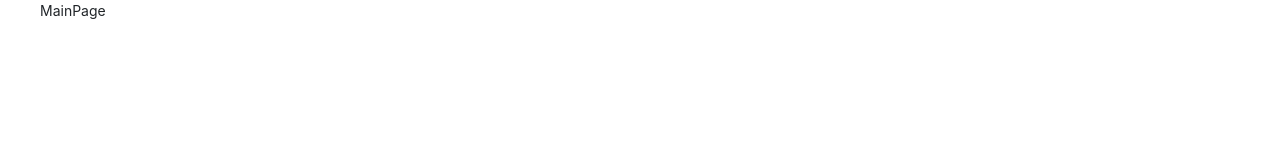
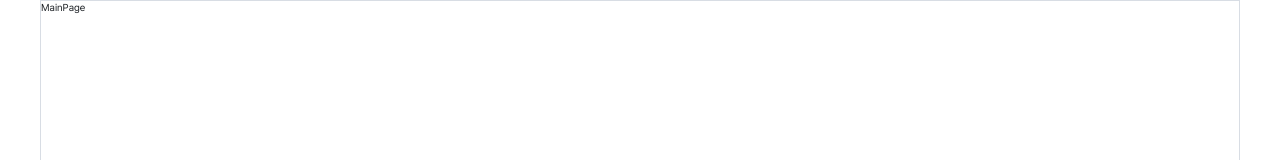
Before and after one commit to CH4MD0M/holyseed-sports-day, a Next.js app: page / in a window 1280 px wide. Shown: the top 160 px of the page. Built offline with nearby package versions, Linux system fonts and the light colour scheme.

Commit message:
chore: pretendard 폰트 적용

```diff
--- a/src/app/globals.css
+++ b/src/app/globals.css
@@ -5,23 +5,15 @@
 }
 
 html {
-  font-size: 14px;
-  -webkit-text-size-adjust: 100%;
-  -moz-text-size-adjust: 100%;
-  -ms-text-size-adjust: 100%;
+  font-size: 62.5%;
 }
 
 body {
-  font-family: 'Apple SD Gothic Neo', 'Pretendard Variable', Pretendard, -apple-system,
-    BlinkMacSystemFont, system-ui, Roboto, 'Helvetica Neue', 'Segoe UI', 'Apple SD Gothic Neo',
-    'Noto Sans KR', 'Malgun Gothic', 'Apple Color Emoji', 'Segoe UI Emoji', 'Segoe UI Symbol',
-    sans-serif;
-  font-weight: 400;
-  line-height: 1.5;
+  font-family: var(--font-pretendard), -apple-system, BlinkMacSystemFont, system-ui, Roboto,
+    'Helvetica Neue', 'Segoe UI', 'Apple SD Gothic Neo', 'Noto Sans KR', 'Malgun Gothic',
+    'Apple Color Emoji', 'Segoe UI Emoji', 'Segoe UI Symbol', sans-serif;
   color: #212529;
   background-color: #ffffff;
-  -webkit-font-smoothing: antialiased;
-  -moz-osx-font-smoothing: grayscale;
   overflow-x: hidden;
 }
 
@@ -103,8 +95,10 @@ img {
 
 .container {
   width: 100%;
+  min-height: 100vh;
   padding: 0 var(--container-padding);
   margin: 0 auto;
+  border: 1px solid #d8dde4;
 }
 
 @media (min-width: 768px) {
@@ -118,11 +112,6 @@ img {
     max-width: var(--max-width-desktop);
     padding: 0 var(--spacing-lg);
   }
-}
-
-.touch-target {
-  min-height: 44px;
-  min-width: 44px;
 }
 
 ::-webkit-scrollbar {
@@ -172,49 +161,3 @@ img {
     padding-right: max(var(--container-padding), env(safe-area-inset-right));
   }
 }
-
-/* 포커스 스타일 */
-:focus-visible {
-  outline: 2px solid var(--color-blue);
-  outline-offset: 2px;
-}
-
-/* 선택 텍스트 스타일 */
-::selection {
-  background-color: var(--color-blue);
-  color: var(--color-white);
-}
-
-/* 모바일 드래그 방지 */
-.no-drag {
-  -webkit-user-drag: none;
-  -khtml-user-drag: none;
-  -moz-user-drag: none;
-  -o-user-drag: none;
-}
-
-/* 텍스트 선택 방지 */
-.no-select {
-  -webkit-user-select: none;
-  -moz-user-select: none;
-  -ms-user-select: none;
-  user-select: none;
-}
-
-/* 모션 감소 설정 존중 */
-@media (prefers-reduced-motion: reduce) {
-  *,
-  *::before,
-  *::after {
-    animation-duration: 0.01ms !important;
-    animation-iteration-count: 1 !important;
-    transition-duration: 0.01ms !important;
-  }
-}
-
-/* PWA 스타일 */
-@media (display-mode: standalone) {
-  body {
-    -webkit-touch-callout: none;
-  }
-}
--- a/src/app/layout.tsx
+++ b/src/app/layout.tsx
@@ -1,4 +1,5 @@
 import type { Metadata, Viewport } from 'next';
+import { pretendard } from '@/lib/fonts';
 
 import './globals.css';
 
@@ -30,7 +31,7 @@ export default function RootLayout({
   children: React.ReactNode;
 }>) {
   return (
-    <html lang="ko">
+    <html lang="ko" className={pretendard.variable}>
       <head>
         <meta name="format-detection" content="telephone=no" />
         <meta name="mobile-web-app-capable" content="yes" />
--- /dev/null
+++ b/src/lib/fonts.ts
@@ -0,0 +1,8 @@
+import localFont from 'next/font/local';
+
+export const pretendard = localFont({
+  src: '../../public/fonts/PretendardVariable.woff2',
+  display: 'swap',
+  weight: '45 920',
+  variable: '--font-pretendard',
+});
```
Also changed, not shown: public/fonts/PretendardVariable.woff2 (added).
